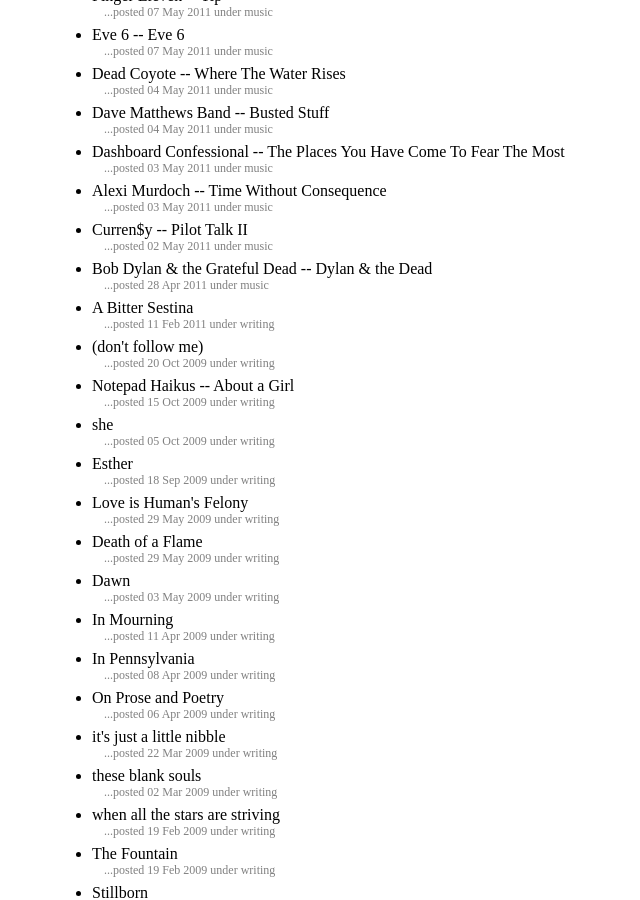
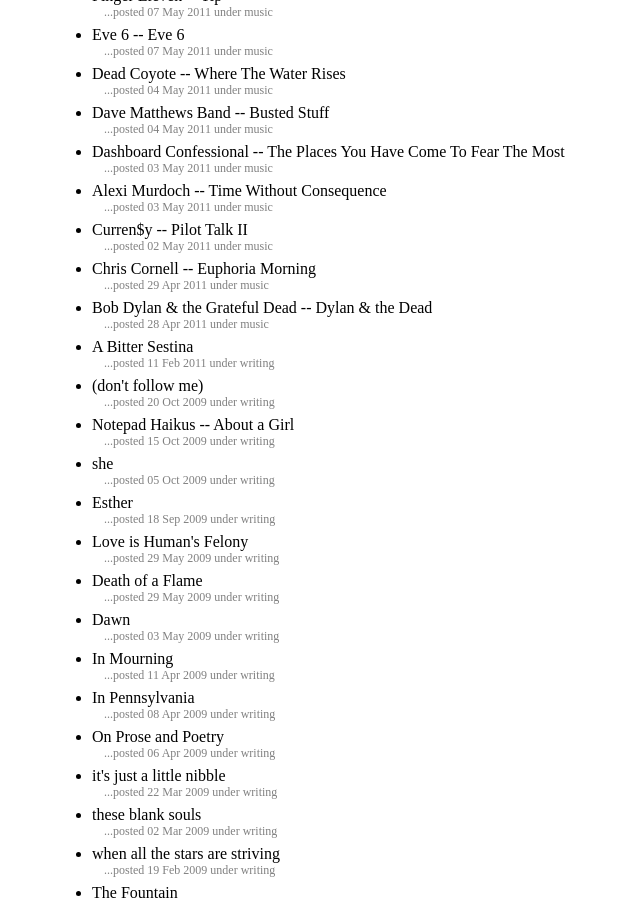
Before and after one commit to winsbe01/bathouselabs.com, a Jekyll site: the page built from index.html, in a window 1280 px wide and 900 px high, scrolled down 870 px. Shown: the whole window, without its empty margins (214-854 px from the left). Built offline with Jekyll 4.4.1, drawn with Linux system fonts in a browser that asks for light colours; part of the change alters nothing that is shown.

Commit message:
posted chris cornell review
--HG--
rename : _drafts/2011-04-29-Chris-Cornell--Euphoria-Morning.markdown => _posts/2011-04-29-Chris-Cornell--Euphoria-Morning.markdown

```diff
--- a/_drafts/2011-04-29-Chris-Cornell--Euphoria-Morning.markdown
+++ b/_posts/2011-04-29-Chris-Cornell--Euphoria-Morning.markdown
@@ -1,10 +1,13 @@
-Chris Cornell -- Euphoria Morning
-[ Posted Fri, 29 Apr 2011 08:44:02 ]
+---
+layout: tumblr
+title: Chris Cornell -- Euphoria Morning
+category: music
+---
 
 Chris Cornell: the Man, the Myth, the Douche who single-handedly created then destroyed two amazing musical groups like some sort of angsty, vengeful God. Chris Cornell's ego is about as big as Chris Cornell would say his cock is: monumental. As in, they've built monuments honoring its magnificence, all of which happen to be in Chris Cornell's backyard. I wouldn't be surprised if he spent most of his days lounging in a hammock hung between two of these monuments.
 
 This being said, the album is pretty good. Not multi-cock-monument good, but good enough to throw a few bucks his way on the strict stipulation that any and all further plans for cock monument construction be terminated immediately.
 
-Listen to it if: you like Chris Cornell. I dunno, man, all I can think of now are dick jokes.
+**Listen to it if:** you like Chris Cornell? I dunno, man, all I can think of now are dick jokes.
 
-Memorable Tunes: When I'm Down. Very cool piano at the beginning, both the chords and the tone.
+**Memorable Tunes:** When I'm Down. Very cool piano at the beginning, both the chords and the tone.
```
